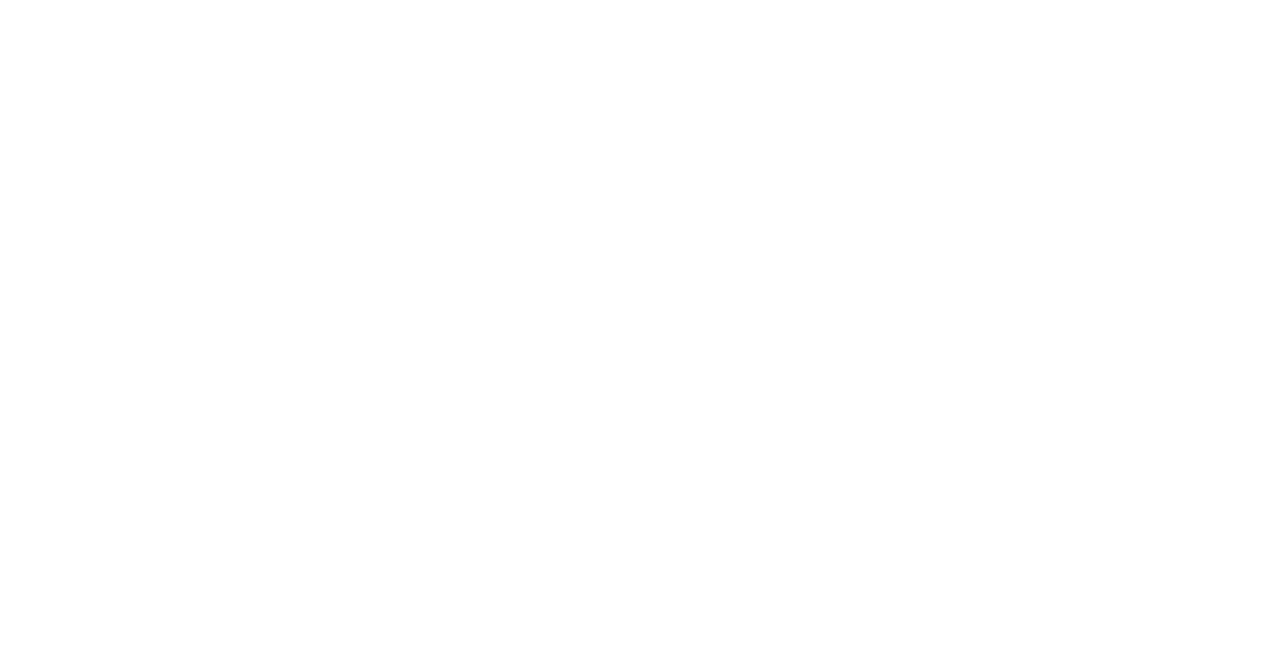
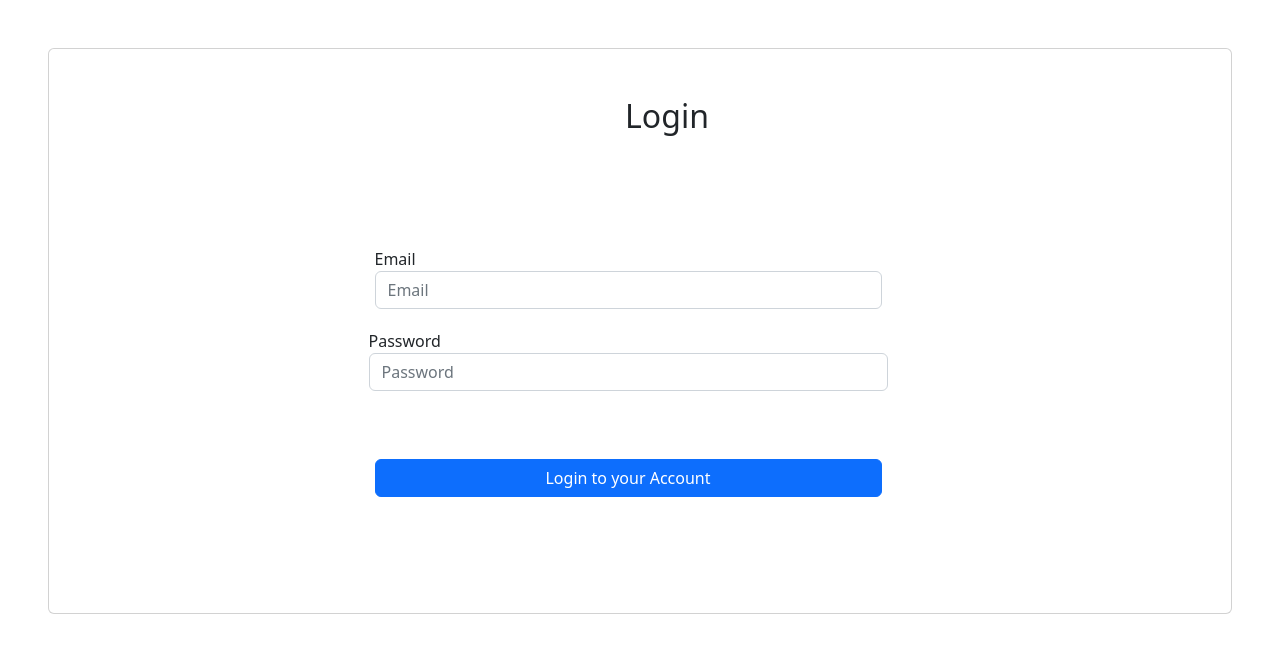
Before and after one commit to artnushi/react-movies-app, a React (Create React App) app: page /signin in a window 1280 px wide. Before the commit this address had no page. Shown: the top 652 px of the page. Built offline with nearby package versions, Linux system fonts and the light colour scheme.

Commit message:
Implemented SignIn with Formik package

```diff
--- a/package.json
+++ b/package.json
@@ -8,6 +8,7 @@
     "@testing-library/user-event": "^13.5.0",
     "axios": "^1.1.3",
     "bootstrap": "^5.2.2",
+    "formik": "^2.2.9",
     "react": "^18.2.0",
     "react-datepicker": "^4.8.0",
     "react-dom": "^18.2.0",
@@ -16,7 +17,8 @@
     "react-validation": "^3.0.7",
     "shortid": "^2.2.16",
     "styled-components": "^5.3.6",
-    "web-vitals": "^2.1.4"
+    "web-vitals": "^2.1.4",
+    "yup": "^0.32.11"
   },
   "scripts": {
     "start": "react-scripts start",
--- a/src/App.js
+++ b/src/App.js
@@ -1,9 +1,11 @@
 import React, { createContext, useState } from "react";
 import Home from "./pages/Home";
-import { BrowserRouter, Routes, Route } from "react-router-dom";
+import { BrowserRouter, Routes, Route, Form } from "react-router-dom";
 import SignUp from "./pages/SignUp";
 import Login from "./pages/Login";
 import AuthenticatedUser from "./pages/AuthenticatedUser";
+import SignIn from "./pages/SignIn";
+
 
 function App() {
   return (
@@ -14,6 +16,7 @@
           <Route path="/register" element={<SignUp />} />
           <Route path="/login" element={<Login />} />
           <Route path="/authenticated-user" element={<AuthenticatedUser />} />
+          <Route path="/signin" element={<SignIn />} />
         </Routes>
       </BrowserRouter>
     </>
--- a/src/components/header/Header.js
+++ b/src/components/header/Header.js
@@ -58,6 +58,11 @@
                                 Authenticated user
                             </Link>
                         </li>
+                        <li className="nav-item">
+                            <Link to="/signin" className="nav-link">
+                                SignIn
+                            </Link>
+                        </li>
                     </ul>
                 </div>
             </div>
--- /dev/null
+++ b/src/pages/SignIn.js
@@ -0,0 +1,71 @@
+import React from "react";
+import { useFormik } from "formik";
+import * as Yup from "yup";
+
+export default function SignIn() {
+    const formik = useFormik({
+        initialValues: {
+            email: "",
+            password: ""
+        },
+        validationSchema: Yup.object({
+            email: Yup.string().email("Please enter valid email").required("Required"),
+            password: Yup.string().required("Requaired")
+        }),
+        onSubmit: (values) => {
+            console.log(values);
+        },
+    });
+
+    return (
+        <div className="card gap-3 m-5">
+            <div>
+                <h2 className=" m-5 container d-flex justify-content-center">Login</h2>
+            </div>
+            <form onSubmit={formik.handleSubmit} className="m-5">
+                <div className="row container d-flex justify-content-center">
+                    <div className="col-12 col-md-6 ">
+                        <label className="label">Email</label>
+                        <input
+                            className=" form-control"
+                            type="text"
+                            placeholder="Email"
+                            name="email"
+                            value={formik.values.email}
+                            onChange={formik.handleChange}
+                        />
+                        {formik.touched.email && formik.errors.email ? (
+                            <p className="text-danger">{formik.errors.email}</p>
+                        ) : null}
+                    </div>
+                    <div className="container d-flex justify-content-center">
+                        <div className="col-12 col-md-6">
+                            <label className="label">Password</label>
+                            <input
+                                className="form-control"
+                                type="password"
+                                placeholder="Password"
+                                name="password"
+                                value={formik.values.password}
+                                onChange={formik.handleChange}
+                            />
+                            {formik.touched.password && formik.errors.password ? (
+                                <p className="text-danger">{formik.errors.password}</p>
+                            ) : null}
+                        </div>
+                    </div>
+                    <div className="row container ">
+                        <div className="col-12 col-md-12 my-5 d-flex justify-content-center ">
+                            <button
+                                type="submit"
+                                className="btn btn-primary text-center w-50"
+                            >
+                                Login to your Account
+                            </button>
+                        </div>
+                    </div>
+                </div>
+            </form>
+        </div>
+    );
+}
```
Also changed, not shown: 1 other file (tests, documents, lock files or other folders).
